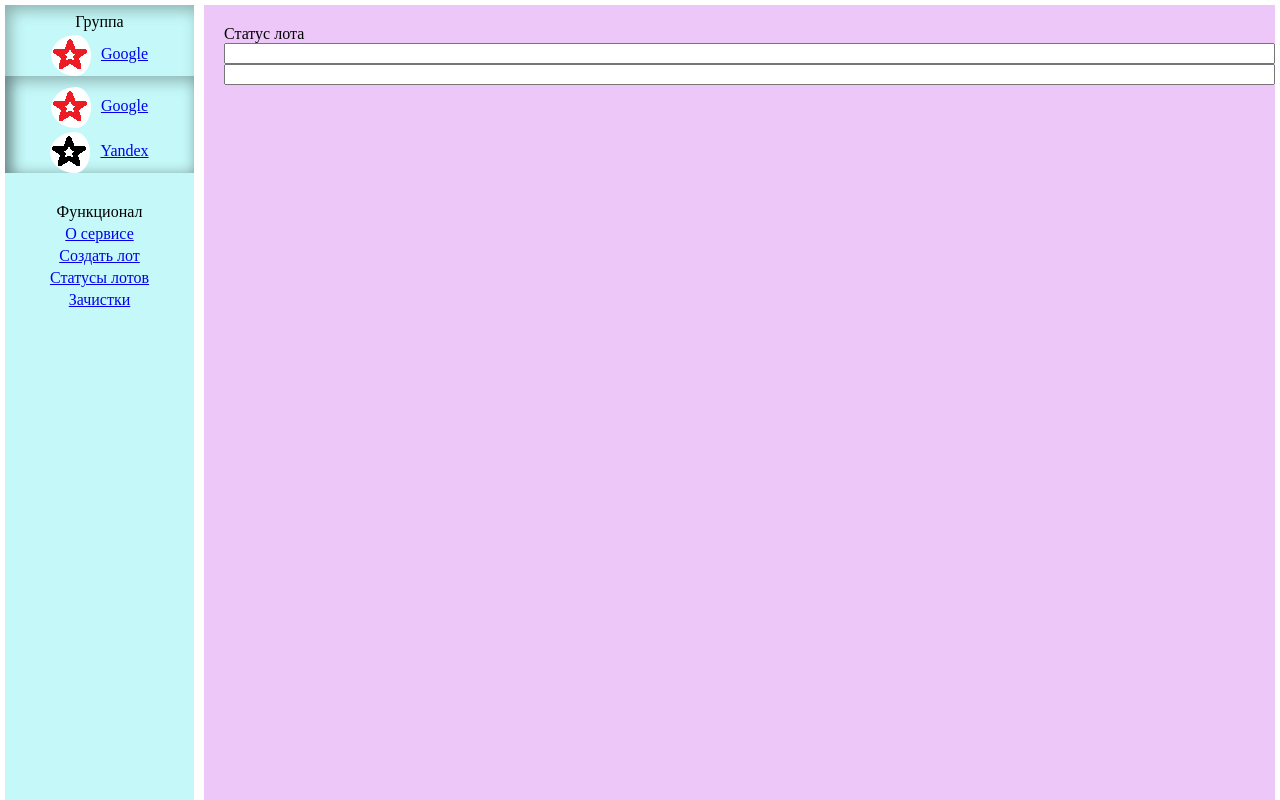
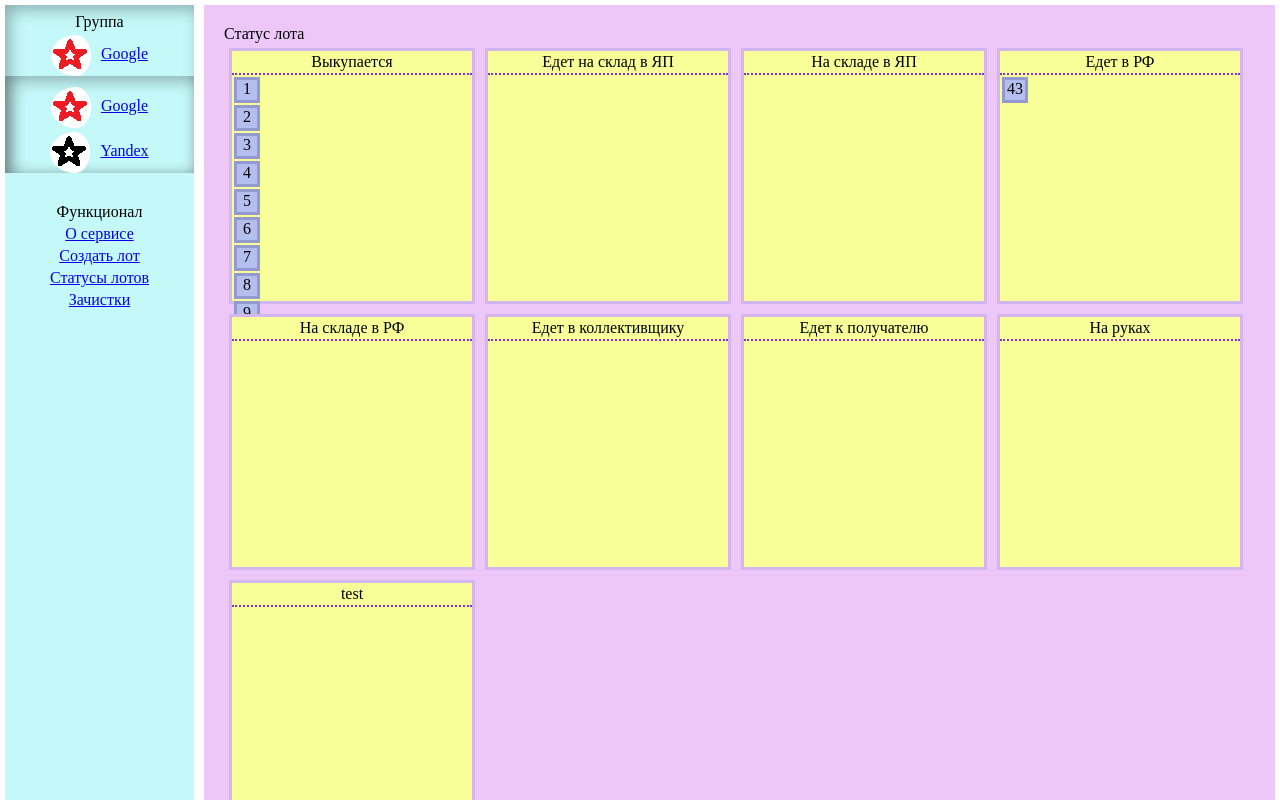
Before and after one commit to femperox/VueTest, a Vue app: page /status in a window 1280 px wide. Shown: the top 800 px of the page. Built offline with nearby package versions, Linux system fonts and the light colour scheme.

Commit message:
Дрэг энд дроп

```diff
--- a/package.json
+++ b/package.json
@@ -13,7 +13,7 @@
     "tabulator-tables": "^5.4.3",
     "vue": "^3.2.13",
     "vue-router": "^4.0.3",
-    "vue-tabulator": "^1.3.0",
+    "vue3-draggable": "^2.0.9",
     "vuex": "^4.0.0"
   },
   "devDependencies": {
--- a/src/components/UI/ParticipantList.vue
+++ b/src/components/UI/ParticipantList.vue
@@ -3,13 +3,13 @@
         <tr class="Table">
             <td v-for="col in Object.keys(prtcp[0])"><cstm-inp class="Header" readonly="true" type="text" :placeholder="col"></cstm-inp> </td>
         </tr>
-        <tr v-if="checkLen(prtcp)" class="Table" v-for="p in prtcp" :key="p">
-            <td  v-for="col in Object.keys(p)" ><cstm-inp class="Cell" type="text" :value="p[col]"></cstm-inp> </td>
+        <tr class="Table" v-for="p in prtcp" :key="p">
+            <td v-for="col in Object.keys(p)" ><cstm-inp class="Cell" type="text" :value="p[col]"></cstm-inp> </td>
             <td><cstm-btn @click="deletePost(p)"  class="Delete">x</cstm-btn></td>
         </tr>
 
         <tr class="Table">
-            <td v-for="col in Object.keys(prtcp[0])"><cstm-inp :name="col" class="Cell" type="text" @input="addRow"></cstm-inp> </td>
+            <td v-for="col in Object.keys(prtcp[0])"><cstm-inp :name="col" class="Cell" type="text" @change="addRow"></cstm-inp> </td>
         </tr>
     </div>
 </template>
@@ -22,7 +22,7 @@
 
     data()
     {
-        return { validated: 0,
+        return { visible: true,
                }
     },
 
@@ -59,6 +59,7 @@
             this.$emit("deleteRow", p);
         },
 
+        // возможно потом доработать вывод 0 актуальных строк
         checkLen(pList)
         {
             let res = true;
@@ -70,8 +71,9 @@
         }
     },
 
-    watch:
+    updated()
     {
+
     }
 
 
--- /dev/null
+++ b/src/components/UI/StatusBox.vue
@@ -0,0 +1,87 @@
+<template>
+    <div class="StatusBox" v-for="i in 4" key="i">
+        <div v-for="j in 4" >
+            <div v-if="stsList[j+(i-1)*4-1]" class="Status" @drop="onDrop($event, stsList[j+(i-1)*4-1])" @dragover.prevent @dragenter.prevent>
+
+                <div class="StatusHeader">{{ stsList[j+(i-1)*4-1] }}</div>
+                <div class="LotBox" draggable="true" @dragstart="startDrag($event, [l, stsList[j+(i-1)*4-1]])" v-for="l in lotList[ stsList[j+(i-1)*4-1]]">{{ l }}</div>
+
+
+
+
+
+            </div>
+        </div>
+    </div>
+</template>
+
+<script>
+
+    export default { name: "sts-box",
+
+        props:
+        {
+            stsList: { type: Array },
+            lotList: { type: Object}
+        },
+
+        methods:
+        {
+            startDrag(event, item)
+            {
+                event.dataTransfer.dropEffect = 'move';
+                event.dataTransfer.effectAllowed = 'move';
+                event.dataTransfer.setData('lot', item[0]);
+                event.dataTransfer.setData('old', item[1]);
+            },
+
+            onDrop(event, item)
+            {
+                let lot = event.dataTransfer.getData('lot');
+                let old = event.dataTransfer.getData('old');
+                lot = {'num': lot, 'old': old, 'new': item}
+                this.$emit('updateStatus', lot);
+            }
+        }
+
+    }
+</script>
+
+<style>
+
+.StatusBox
+{
+    display: flex;
+}
+
+.Status
+{
+    background-color: rgb(248, 255, 153);
+    flex: 80%;
+    margin: 5px 5px 5px 5px;
+    height: 250px;
+    width: 240px;
+    border: 3px solid rgb(211, 181, 239);
+
+}
+
+.StatusHeader
+{
+    border-bottom: 2px dotted blueviolet;
+    text-align: center;
+    padding-bottom: 2px;
+    padding-top: 2px;
+}
+
+.LotBox
+{
+    border: 3px solid rgb(145, 155, 207);
+    background-color: rgb(181, 191, 239);
+    width: 20px;
+    height: 20px;
+    margin: 2px 2px 2px 2px;
+    text-align: center;
+
+}
+
+</style>
--- a/src/components/index.js
+++ b/src/components/index.js
@@ -6,10 +6,13 @@ import CustomRadioButton from "@/components/UI/CustomRadioButton"
 import CustomFileLoad from "@/components/UI/CustomFileLoad"
 import ParticipantList from "@/components/UI/ParticipantList"
 import CustomBtn from "@/components/UI/CustomBtn"
+import StatusBox from "@/components/UI/StatusBox"
 import Menu from "@/pages/Menu"
+
+import Draggable from "vue3-draggable";
 
 
 export default [ MenuList, CustomIcon, Menu, CustomInput,
                  CustomDropDown, CustomRadioButton, CustomFileLoad, ParticipantList,
-                 CustomBtn
+                 CustomBtn, StatusBox, Draggable
                ]
--- a/src/pages/LotStatus.vue
+++ b/src/pages/LotStatus.vue
@@ -1,17 +1,45 @@
 <template>
     <div class="LotForm">
         Статус лота
-        <input/>
-        <input/>
+
+        <sts-box :stsList="list" :lotList="lotList" @updateStatus="updateLotStatus"></sts-box>
     </div>
 </template>
 
 <script>
-export default {
-    setup () {
 
 
-        return {}
+export default {
+
+    data()
+    {
+        return { list: ['Выкупается', 'Едет на склад в ЯП', 'На складе в ЯП',
+                        'Едет в РФ', 'На складе в РФ', 'Едет в коллективщику', 'Едет к получателю',
+                        'На руках', 'test'],
+
+                 lotList: {'Выкупается': [1,2,3,4,5,6,7,8,9,0],
+                           'Едет в РФ': [43]},
+
+
+        }
+    },
+
+    methods:
+    {
+        updateLotStatus(l)
+        {
+            console.log(this.lotList)
+            this.lotList[l["old"]]= this.lotList[l["old"]].filter(n => n != l["num"]);
+
+            console.log(this.lotList)
+            try
+            { this.lotList[l["new"]].push(l["num"]);
+            }
+            catch
+            {
+                this.lotList[l["new"]] = [l["num"]];
+            }
+        }
     }
 }
 </script>
```
Also changed, not shown: 1 other file (tests, documents, lock files or other folders).
